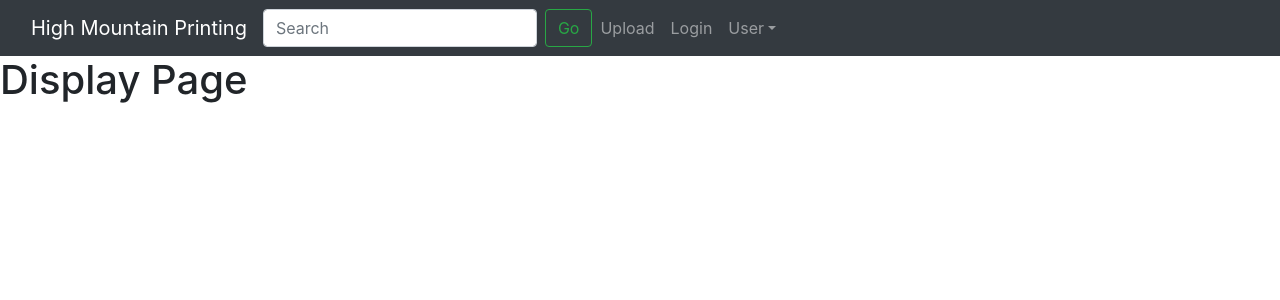
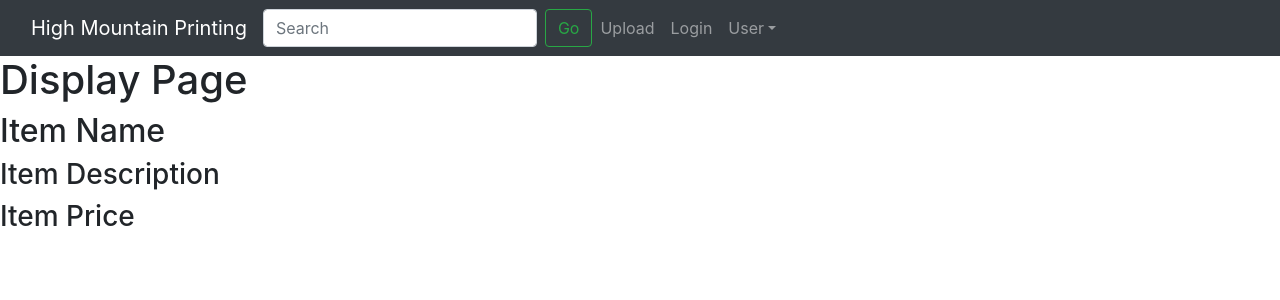
Before and after one commit to tlmontalto/hm_print_shop_frontend, a React (Create React App) app: page /display/1 in a window 1280 px wide. Shown: the top 300 px of the page. Built offline with nearby package versions, Linux system fonts and the light colour scheme.

Commit message:
added some detail to display page

```diff
--- a/src/components/DisplayPage.js
+++ b/src/components/DisplayPage.js
@@ -4,6 +4,9 @@ export default function DisplayPage() {
     return (
         <div>
             <h1>Display Page</h1>
+            <h2>Item Name</h2>
+            <h3>Item Description</h3>
+            <h3>Item Price</h3>
         </div>
     )
 }
--- a/src/components/HomePage.js
+++ b/src/components/HomePage.js
@@ -13,8 +13,6 @@ export default function HomePage() {
             setItems(res.data.data)
         }
         fetchData()
-        //     axios.get(baseURL + 'items')
-        //     .then((res) => setItems(res.data.data))
     }, [])
 
     return (
```
